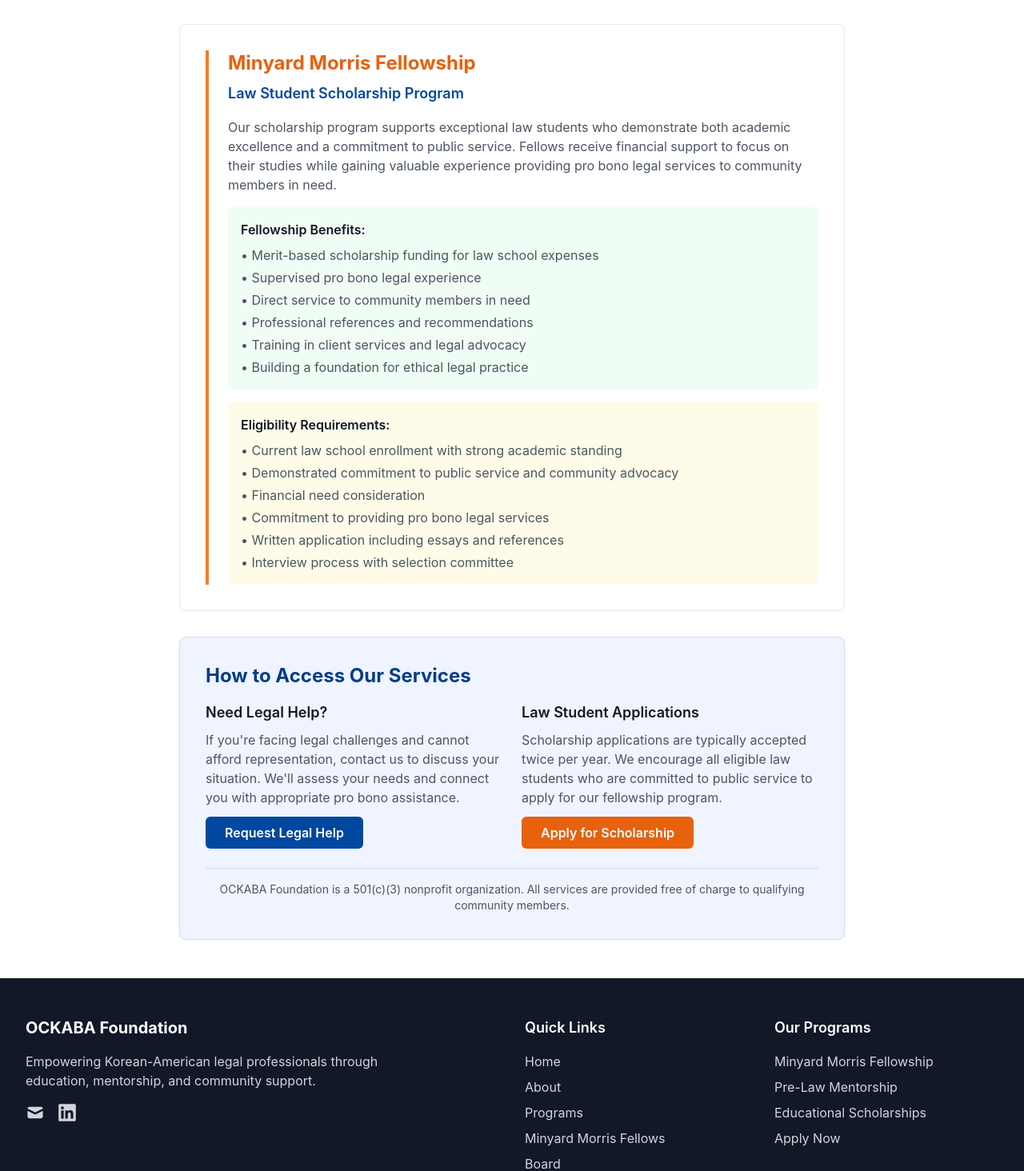
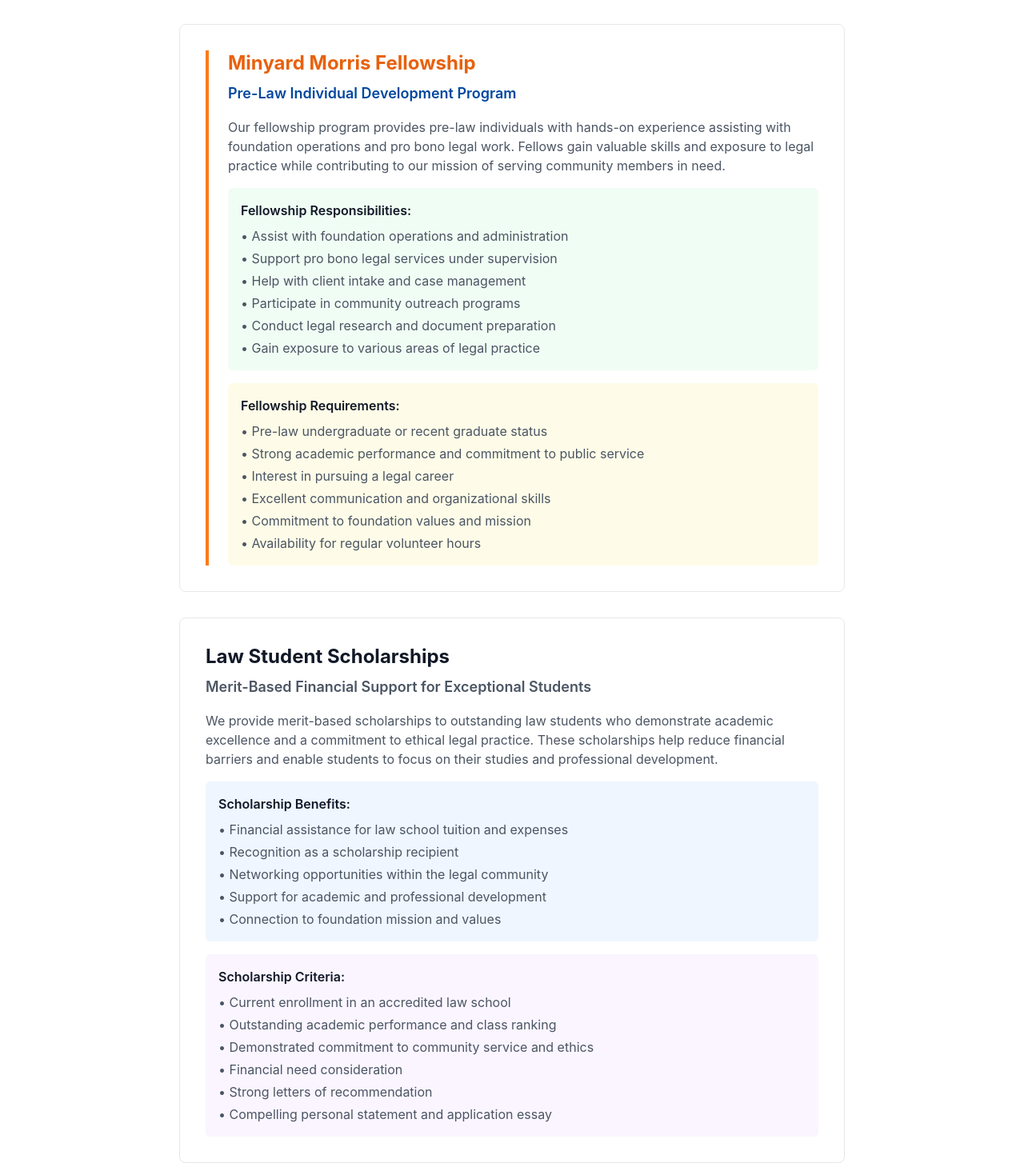
Before and after one commit to quadra2003/ockabaf, a Next.js app: page /programs in a window 1280 px wide. Shown: the part 949-2413 px from the top of the page at 80% size. Built offline with nearby package versions, Linux system fonts and the light colour scheme.

Commit message:
Update programs.js

```diff
--- a/pages/programs.js
+++ b/pages/programs.js
@@ -9,7 +9,7 @@
             Our Programs
           </h1>
           <p className="text-lg text-gray-600">
-            Two focused programs serving our community's most critical needs
+            Three focused programs serving our community and developing future legal professionals
           </p>
         </div>
 
@@ -50,40 +50,74 @@
             </div>
           </div>
 
-          {/* Minyard Morris Fellowship - Law Student Scholarships */}
+          {/* Minyard Morris Fellowship - Pre-Law Program */}
           <div className="bg-white border border-gray-200 rounded-lg p-8 hover:shadow-md transition-shadow">
             <div className="border-l-4 border-accent-500 pl-6">
               <h2 className="text-2xl font-bold text-accent-600 mb-2">
                 Minyard Morris Fellowship
               </h2>
               <p className="text-lg text-primary-600 font-semibold mb-4">
-                Law Student Scholarship Program
+                Pre-Law Individual Development Program
               </p>
               <p className="text-gray-600 mb-4">
-                Our scholarship program supports exceptional law students who demonstrate both academic excellence and a commitment to public service. Fellows receive financial support to focus on their studies while gaining valuable experience providing pro bono legal services to community members in need.
+                Our fellowship program provides pre-law individuals with hands-on experience assisting with foundation operations and pro bono legal work. Fellows gain valuable skills and exposure to legal practice while contributing to our mission of serving community members in need.
               </p>
               <div className="bg-green-50 p-4 rounded-md mb-4">
-                <h3 className="font-semibold text-gray-900 mb-2">Fellowship Benefits:</h3>
+                <h3 className="font-semibold text-gray-900 mb-2">Fellowship Responsibilities:</h3>
                 <ul className="text-gray-600 space-y-1">
-                  <li>• Merit-based scholarship funding for law school expenses</li>
-                  <li>• Supervised pro bono legal experience</li>
-                  <li>• Direct service to community members in need</li>
-                  <li>• Professional references and recommendations</li>
-                  <li>• Training in client services and legal advocacy</li>
-                  <li>• Building a foundation for ethical legal practice</li>
+                  <li>• Assist with foundation operations and administration</li>
+                  <li>• Support pro bono legal services under supervision</li>
+                  <li>• Help with client intake and case management</li>
+                  <li>• Participate in community outreach programs</li>
+                  <li>• Conduct legal research and document preparation</li>
+                  <li>• Gain exposure to various areas of legal practice</li>
                 </ul>
               </div>
               <div className="bg-yellow-50 p-4 rounded-md">
-                <h3 className="font-semibold text-gray-900 mb-2">Eligibility Requirements:</h3>
+                <h3 className="font-semibold text-gray-900 mb-2">Fellowship Requirements:</h3>
                 <ul className="text-gray-600 space-y-1">
-                  <li>• Current law school enrollment with strong academic standing</li>
-                  <li>• Demonstrated commitment to public service and community advocacy</li>
-                  <li>• Financial need consideration</li>
-                  <li>• Commitment to providing pro bono legal services</li>
-                  <li>• Written application including essays and references</li>
-                  <li>• Interview process with selection committee</li>
+                  <li>• Pre-law undergraduate or recent graduate status</li>
+                  <li>• Strong academic performance and commitment to public service</li>
+                  <li>• Interest in pursuing a legal career</li>
+                  <li>• Excellent communication and organizational skills</li>
+                  <li>• Commitment to foundation values and mission</li>
+                  <li>• Availability for regular volunteer hours</li>
                 </ul>
               </div>
+            </div>
+          </div>
+
+          {/* Law Student Scholarships */}
+          <div className="bg-white border border-gray-200 rounded-lg p-8 hover:shadow-md transition-shadow">
+            <h2 className="text-2xl font-bold text-gray-900 mb-2">
+              Law Student Scholarships
+            </h2>
+            <p className="text-lg text-gray-600 font-semibold mb-4">
+              Merit-Based Financial Support for Exceptional Students
+            </p>
+            <p className="text-gray-600 mb-4">
+              We provide merit-based scholarships to outstanding law students who demonstrate academic excellence and a commitment to ethical legal practice. These scholarships help reduce financial barriers and enable students to focus on their studies and professional development.
+            </p>
+            <div className="bg-blue-50 p-4 rounded-md mb-4">
+              <h3 className="font-semibold text-gray-900 mb-2">Scholarship Benefits:</h3>
+              <ul className="text-gray-600 space-y-1">
+                <li>• Financial assistance for law school tuition and expenses</li>
+                <li>• Recognition as a scholarship recipient</li>
+                <li>• Networking opportunities within the legal community</li>
+                <li>• Support for academic and professional development</li>
+                <li>• Connection to foundation mission and values</li>
+              </ul>
+            </div>
+            <div className="bg-purple-50 p-4 rounded-md">
+              <h3 className="font-semibold text-gray-900 mb-2">Scholarship Criteria:</h3>
+              <ul className="text-gray-600 space-y-1">
+                <li>• Current enrollment in an accredited law school</li>
+                <li>• Outstanding academic performance and class ranking</li>
+                <li>• Demonstrated commitment to community service and ethics</li>
+                <li>• Financial need consideration</li>
+                <li>• Strong letters of recommendation</li>
+                <li>• Compelling personal statement and application essay</li>
+              </ul>
             </div>
           </div>
 
@@ -92,27 +126,39 @@
             <h2 className="text-2xl font-bold text-primary-700 mb-4">
               How to Access Our Services
             </h2>
-            <div className="grid md:grid-cols-2 gap-6 mb-6">
+            <div className="grid md:grid-cols-3 gap-6 mb-6">
               <div>
                 <h3 className="text-lg font-semibold text-gray-900 mb-2">Need Legal Help?</h3>
                 <p className="text-gray-600 mb-3">
                   If you're facing legal challenges and cannot afford representation, contact us to discuss your situation. We'll assess your needs and connect you with appropriate pro bono assistance.
                 </p>
                 <a
-                  href="mailto:legal@ockabaf.org?subject=Legal Assistance Request"
-                  className="bg-primary-600 text-white px-6 py-2 rounded-md font-semibold hover:bg-primary-700 transition-colors inline-block"
+                  href="mailto:info@ockabaf.org?subject=Legal Assistance Request"
+                  className="bg-primary-600 text-white px-4 py-2 rounded-md font-semibold hover:bg-primary-700 transition-colors inline-block text-sm"
                 >
                   Request Legal Help
                 </a>
               </div>
               <div>
-                <h3 className="text-lg font-semibold text-gray-900 mb-2">Law Student Applications</h3>
+                <h3 className="text-lg font-semibold text-gray-900 mb-2">Fellowship Applications</h3>
                 <p className="text-gray-600 mb-3">
-                  Scholarship applications are typically accepted twice per year. We encourage all eligible law students who are committed to public service to apply for our fellowship program.
+                  Pre-law individuals interested in gaining hands-on experience with foundation operations and legal work can apply for our fellowship program.
                 </p>
                 <a
-                  href="mailto:scholarships@ockabaf.org?subject=Fellowship Application"
-                  className="bg-accent-600 text-white px-6 py-2 rounded-md font-semibold hover:bg-accent-700 transition-colors inline-block"
+                  href="mailto:info@ockabaf.org?subject=Fellowship Application"
+                  className="bg-accent-600 text-white px-4 py-2 rounded-md font-semibold hover:bg-accent-700 transition-colors inline-block text-sm"
+                >
+                  Apply for Fellowship
+                </a>
+              </div>
+              <div>
+                <h3 className="text-lg font-semibold text-gray-900 mb-2">Scholarship Applications</h3>
+                <p className="text-gray-600 mb-3">
+                  Law students seeking merit-based financial assistance can apply for our scholarship program. Applications are typically accepted twice per year.
+                </p>
+                <a
+                  href="mailto:info@ockabaf.org?subject=Scholarship Application"
+                  className="bg-green-600 text-white px-4 py-2 rounded-md font-semibold hover:bg-green-700 transition-colors inline-block text-sm"
                 >
                   Apply for Scholarship
                 </a>
```
